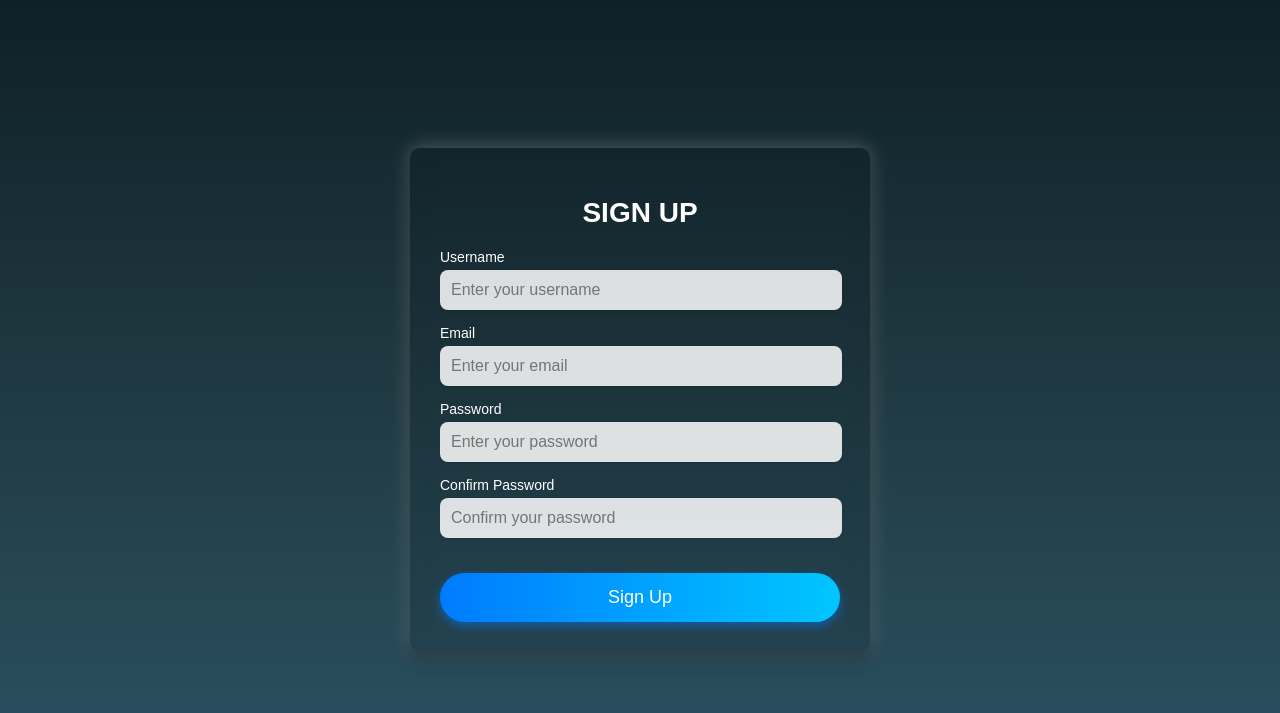
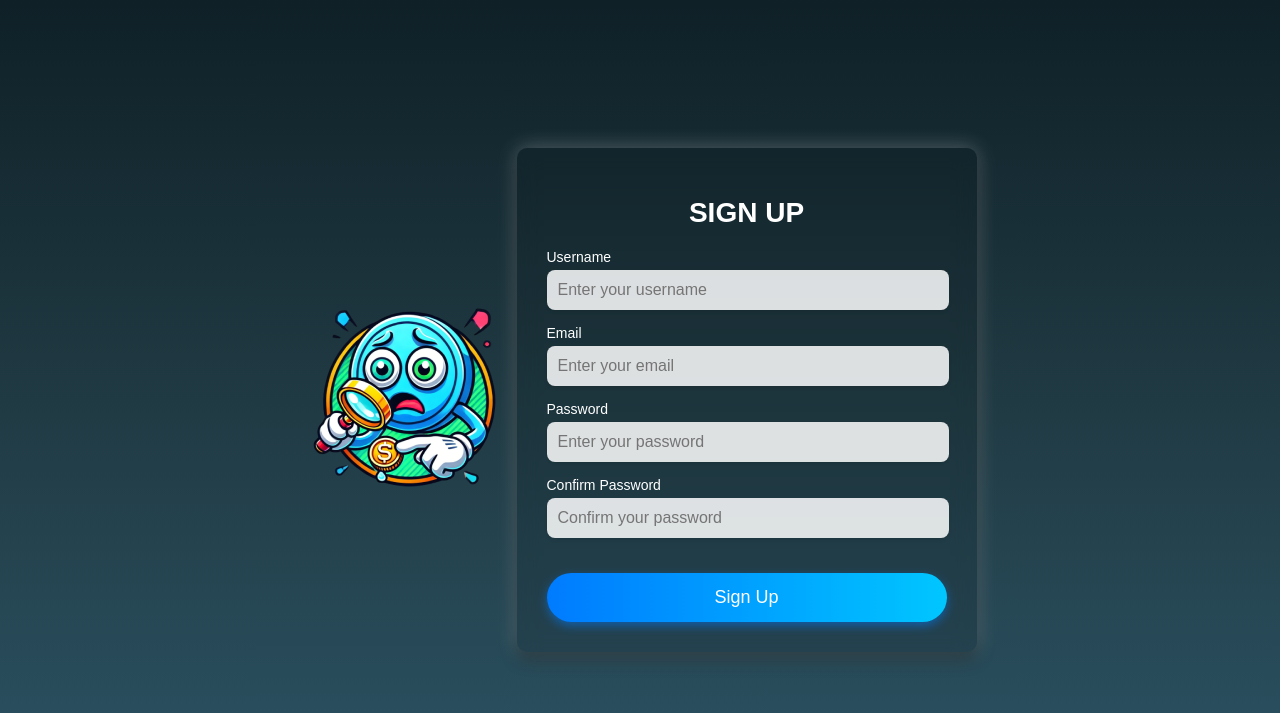
Before and after one commit to OLOZ4/finansu-valdymas, a PHP site: page /signup.php in a window 1280 px wide. Shown: the top 713 px of the page. Run offline with PHP 8.4, Linux system fonts and the light colour scheme; data that the repository does not hold is empty.

Commit message:
Update signup.php

```diff
--- a/pagrindinis/signup.php
+++ b/pagrindinis/signup.php
@@ -92,14 +92,17 @@ if ($_SERVER['REQUEST_METHOD'] == 'POST') { // Jeigu html kode yra naudojamas po
     <link rel="stylesheet" href="signup.css">
 </head>
 <body>
+    <div class="overlay">
 
-    <div class="overlay">
+        <img src="logo.png" alt="Logo" class="logo">
+
+
         <div class="signup-box">
             <h1>SIGN UP</h1>
 
-            <form method="post" action="<?php echo $_SERVER['PHP_SELF']; ?>">
+            <form method="post" action="<?php echo $_SERVER['PHP_SELF']; ?>"></form>
 
-              <form id="signup-form" action="home.html" method="GET">
+            <form id="signup-form" action="home.html" method="GET">
                 <div class="input-group">
                     <label for="username">Username</label>
                     <input type="text" id="username" name="username" required placeholder="Enter your username">
@@ -124,6 +127,5 @@ if ($_SERVER['REQUEST_METHOD'] == 'POST') { // Jeigu html kode yra naudojamas po
             </form>
         </div>
     </div>
-
 </body>
 </html>
```
